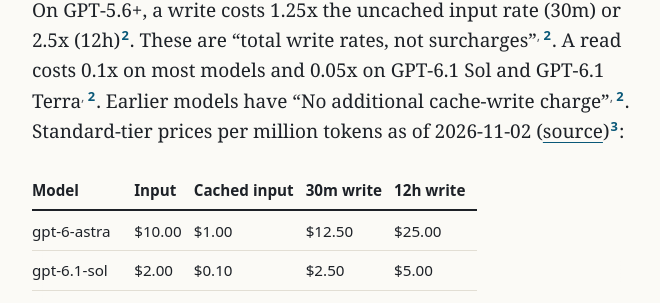
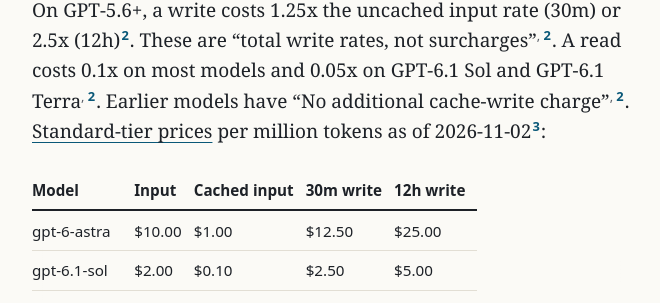
Before and after one commit to northwind-press/northwind-press.github.io, a Jekyll site: the page built from _posts/2026-11-02-prompt-caching.md, in a window 1280 px wide and 900 px high, scrolled down 2947 px. Shown: the part 172-475 px from the top of the window, without its empty margins (308-968 px from the left). Built offline with Jekyll 4.4.1, drawn with Linux system fonts in a browser that asks for light colours; some of the changed text lies outside the part shown.

Commit message:
Prompt caching: drop leftover (source) wording in price lead-ins
Co-Authored-By: Claude Opus 5.5 <noreply@anthropic.com>

```diff
--- a/_posts/2026-11-02-prompt-caching.md
+++ b/_posts/2026-11-02-prompt-caching.md
@@ -31,7 +31,7 @@ Prompts shorter than the model's minimum are "processed without caching, and no
 
 Entries last 5 minutes by default and are refreshed at no cost each time they are used{% include cite.html n=1 %}. You can opt into a 1-hour TTL with `ttl`{% include cite.html n=1 %}. The lifetime is counted from the start of the request, so generation time uses part of it{% include cite.html n=1 %}. The docs give an example: "if a response takes 4 minutes to stream, a follow-up request that reuses the same cached prefix must start within about 1 minute of that response completing."{% include cite.html n=1 %} If you mix TTLs, 1-hour entries must come before 5-minute ones{% include cite.html n=1 %}.
 
-A 5-minute write costs 1.25x the base input price and a 1-hour write costs 2x{% include cite.html n=1 %}. A read costs 10% of base input, except 0.05x on Opus 5.5 and Sonnet 5.5 and 0.025x on Fable 5.1 and Mythos 5.1{% include cite.html n=1 %}. Prices per million tokens as of 2026-11-02 (source){% include cite.html n=1 %}:
+A 5-minute write costs 1.25x the base input price and a 1-hour write costs 2x{% include cite.html n=1 %}. A read costs 10% of base input, except 0.05x on Opus 5.5 and Sonnet 5.5 and 0.025x on Fable 5.1 and Mythos 5.1{% include cite.html n=1 %}. Prices per million tokens as of 2026-11-02{% include cite.html n=1 %}:
 
 | Model | Input | 5m write | 1h write | Hit |
 |---|---|---|---|---|
@@ -50,7 +50,7 @@ Haiku 5.5 prompts over 100,000 tokens are billed at higher rates{% include cite.
 
 **Earlier models.** These models cache implicitly only, with breakpoints at model-dependent intervals (every 2,048 tokens on GPT-5.5){% include cite.html n=2 %}. Their minimum "varies by request settings", and no fixed number is given{% include cite.html n=2 %}. Retention is set with `prompt_cache_retention`{% include cite.html n=2 %}. `in_memory` means "around 5 to 10 minutes of inactivity, up to one hour"{% include cite.html n=2 %}. `24h` "typically keeps entries available for around 30 minutes and can retain them for up to 24 hours"{% include cite.html n=2 %}. The default depends on whether your org has Zero Data Retention{% include cite.html n=2 %}. These are typical and maximum lifetimes, not the guaranteed minimums of GPT-5.6+, so the two sets of figures can't be compared directly.
 
-On GPT-5.6+, a write costs 1.25x the uncached input rate (30m) or 2.5x (12h){% include cite.html n=2 %}. These are "total write rates, not surcharges"{% include cite.html n=2 %}. A read costs 0.1x on most models and 0.05x on GPT-6.1 Sol and GPT-6.1 Terra{% include cite.html n=2 %}. Earlier models have "No additional cache-write charge"{% include cite.html n=2 %}. Standard-tier prices per million tokens as of 2026-11-02 ([source](https://platform.openai.com/docs/pricing)){% include cite.html n=3 %}:
+On GPT-5.6+, a write costs 1.25x the uncached input rate (30m) or 2.5x (12h){% include cite.html n=2 %}. These are "total write rates, not surcharges"{% include cite.html n=2 %}. A read costs 0.1x on most models and 0.05x on GPT-6.1 Sol and GPT-6.1 Terra{% include cite.html n=2 %}. Earlier models have "No additional cache-write charge"{% include cite.html n=2 %}. [Standard-tier prices](https://platform.openai.com/docs/pricing) per million tokens as of 2026-11-02{% include cite.html n=3 %}:
 
 | Model | Input | Cached input | 30m write | 12h write |
 |---|---|---|---|---|
```
